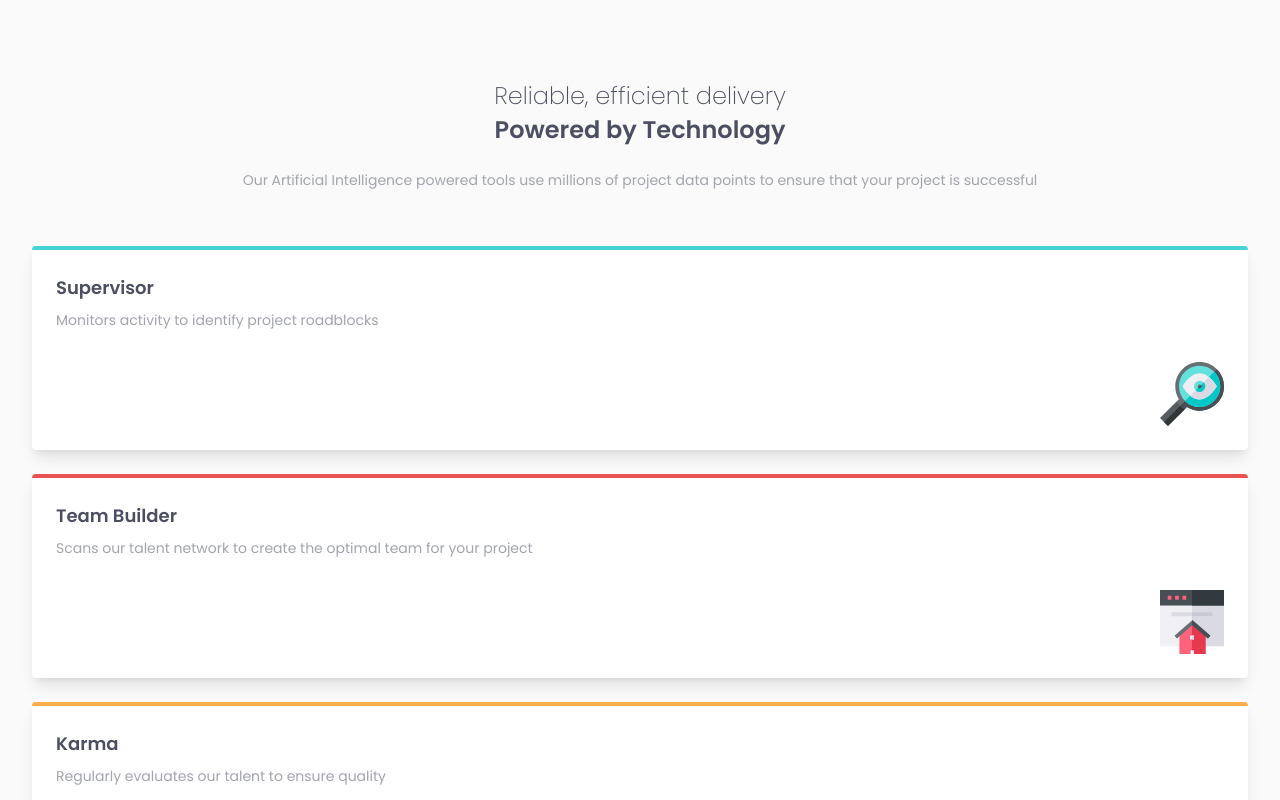
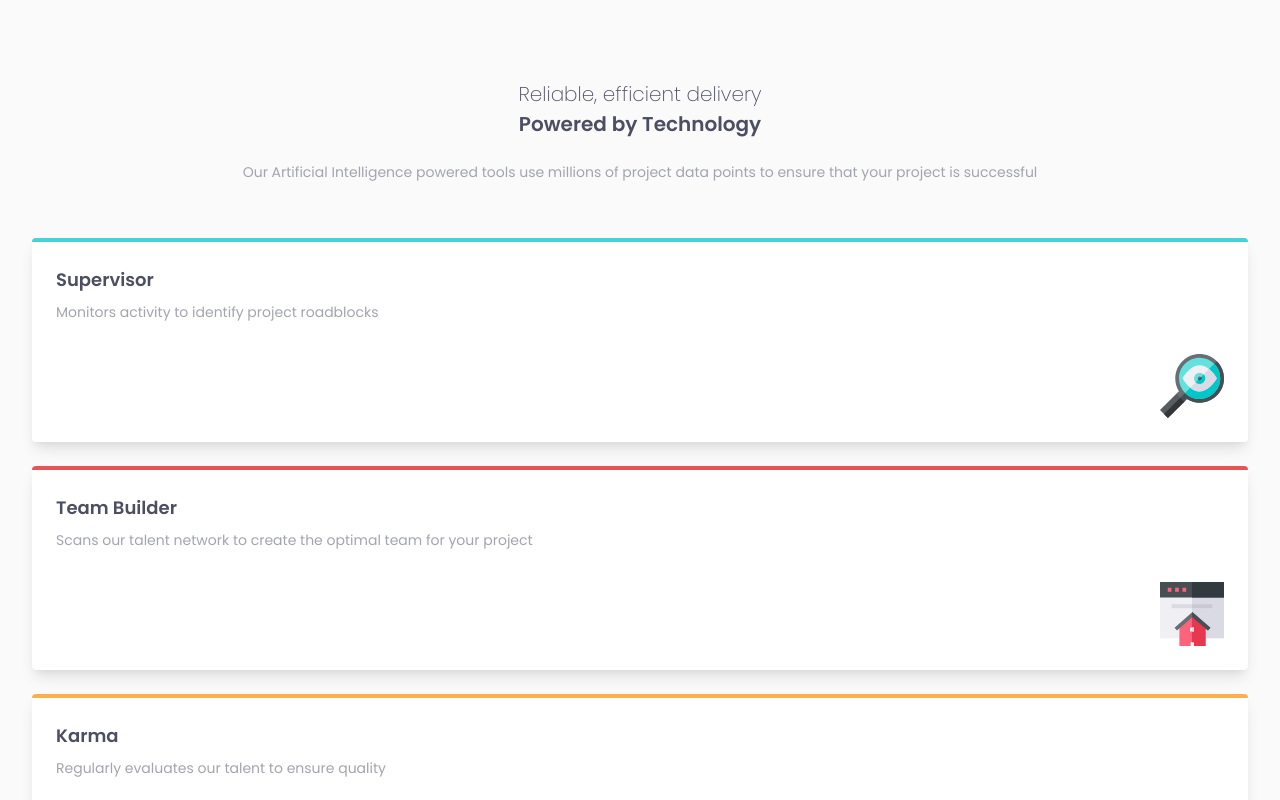
Before and after one commit to JustinByrne/FM-four-card-feature-section, a website: page index.html in a window 1280 px wide. Shown: the top 800 px of the page. Drawn offline with Linux system fonts and the light colour scheme.

Commit message:
Fixed title

```diff
--- a/index.html
+++ b/index.html
@@ -14,10 +14,10 @@
 
     <body class="font-poppin bg-lightGray px-8">
         <div class="pt-20 pb-14 px-2">
-            <p class="font-light text-center pb-0.5 text-darkBlue text-2xl">
+            <p class="font-light text-center pb-0.5 text-darkBlue text-xl">
                 Reliable, efficient delivery
             </p>
-            <p class="font-bold text-center pb-6 text-darkBlue text-2xl">
+            <p class="font-bold text-center pb-6 text-darkBlue text-xl">
                 Powered by Technology
             </p>
             <p class="text-center text-grayBlue text-sm">
```
Also changed, not shown: tailwind.css.
